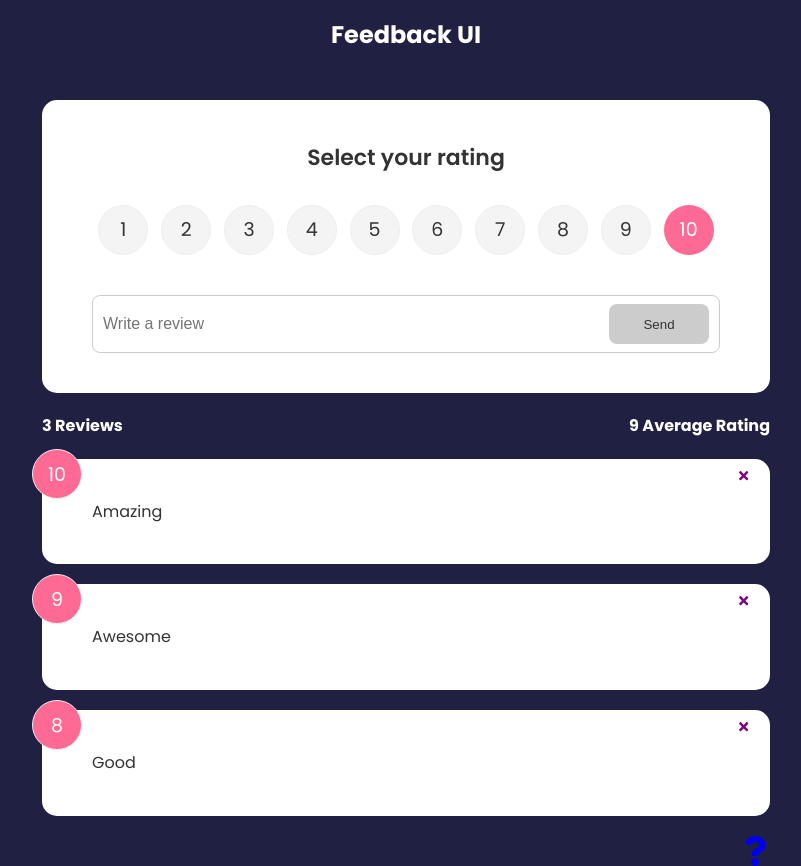
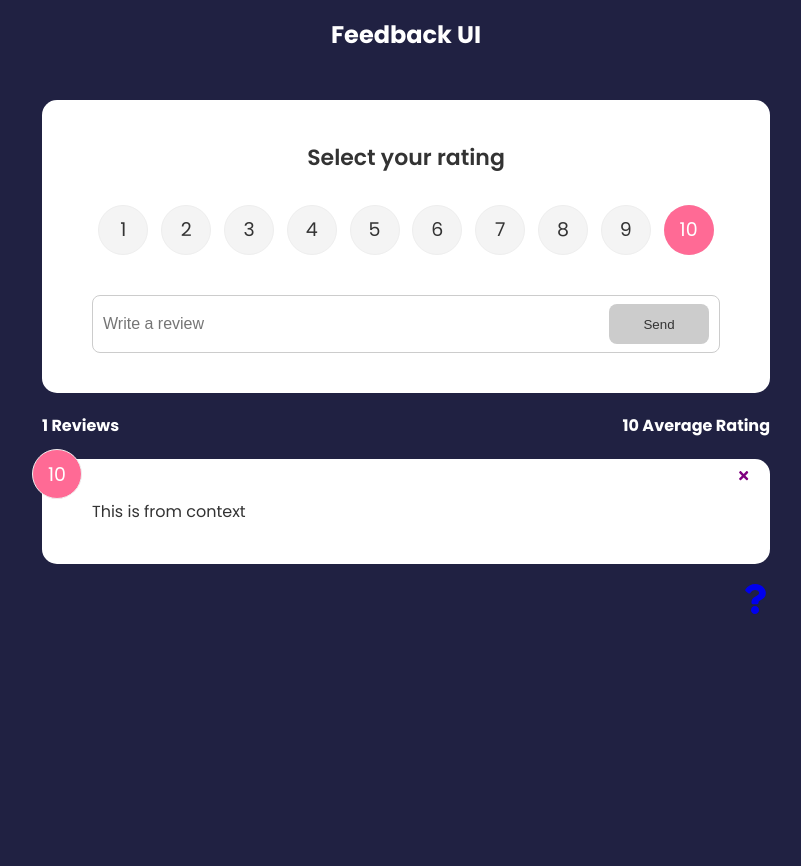
Before and after one commit to arkapatra31/ReactJS, a React (Create React App) app in the folder feedback-app/: page / in a window 1280 px wide. Shown: the whole page, without its empty margins (234-1035 px from the left). After the commit the page ends 800 px from the top, so only its background shows below. Built offline with nearby package versions, Linux system fonts and the light colour scheme.

Commit message:
Feedback UI v1.7

```diff
--- a/feedback-app/src/App.js
+++ b/feedback-app/src/App.js
@@ -1,5 +1,5 @@
 import { useState } from "react";
-import {Link} from 'react-router-dom';
+import { Link } from "react-router-dom";
 import { v4 as uuidv4 } from "uuid";
 import { BrowserRouter as Router, Route, Routes } from "react-router-dom";
 import FeedbackData from "../src/data/FeedbackData";
@@ -12,6 +12,9 @@
 import AboutIconLink from "./components/AboutIconLink";
 import TestPost from "./components/TestPost";
 import Post from "./components/Post";
+
+//importing for Context
+import { FeedbackProvider } from "./context/FeedbackContext";
 
 function App() {
   const [feedbackData, setFeedbackData] = useState(FeedbackData);
@@ -28,6 +31,7 @@
   };
 
   return (
+    <FeedbackProvider>
       <Router>
         <Header />
         <div className="container">
@@ -40,21 +44,26 @@
                   <FeedbackForm
                     addNewFeedback={(review) => addNewFeedback(review)}
                   />
-                <FeedbackStats feedBack={feedbackData} />
+                  <FeedbackStats
+                  //feedBack={feedbackData} passed in context
+                  />
                   <FeedbackList
-                  feedBack={feedbackData}
+                    //feedBack={feedbackData} passed in context
                     deleteFeedBack={(id) => deleteSelectedFeedBack(id)}
                   />
                 </>
               }
             ></Route>
             <Route path="/about" element={<AboutPage />} />
-          <Route path="/testpost/:id/:name" element = {<TestPost />} />
+            <Route path="/testpost/:id/:name" element={<TestPost />} />
             <Route path="/post" element={<Post />} />
           </Routes>
-        <Link to = '/about'><AboutIconLink /></Link>
+          <Link to="/about">
+            <AboutIconLink />
+          </Link>
         </div>
       </Router>
+    </FeedbackProvider>
   );
 }
 
--- a/feedback-app/src/components/FeedbackList.jsx
+++ b/feedback-app/src/components/FeedbackList.jsx
@@ -1,8 +1,16 @@
 import { motion, AnimatePresence } from "framer-motion";
-import PropTypes from "prop-types";
+//import PropTypes from "prop-types";
 import FeedbackItem from "./FeedbackItem";
-export default function FeedbackList({ feedBack, deleteFeedBack }) {
-  if (feedBack === null || feedBack.length === 0) {
+
+//introducing context
+import FeedbackContext from "../context/FeedbackContext";
+import { useContext } from "react";
+
+export default function FeedbackList({ /**feedBack,**/ deleteFeedBack }) {
+
+  const {feedBack} = useContext(FeedbackContext);
+
+  if (!feedBack || feedBack.length === 0) {
     return <p>No feedback yet !!!</p>;
   }
 
@@ -38,13 +46,13 @@
   // );
 }
 
-FeedbackList.propTypes = {
-  //feedBack : PropTypes.array
-  feedBack: PropTypes.arrayOf(
-    PropTypes.shape({
-      id: PropTypes.number.isRequired,
-      rating: PropTypes.number.isRequired,
-      text: PropTypes.string.isRequired,
-    })
-  ),
-};
+// FeedbackList.propTypes = {
+//   //feedBack : PropTypes.array
+//   feedBack: PropTypes.arrayOf(
+//     PropTypes.shape({
+//       id: PropTypes.number.isRequired,
+//       rating: PropTypes.number.isRequired,
+//       text: PropTypes.string.isRequired,
+//     })
+//   ),
+// };
--- a/feedback-app/src/components/FeedbackStats.jsx
+++ b/feedback-app/src/components/FeedbackStats.jsx
@@ -1,6 +1,11 @@
-import PropTypes from "prop-types";
+//import PropTypes from "prop-types";
+//introducing context
+import FeedbackContext from "../context/FeedbackContext";
+import { useContext } from "react";
 
-function FeedbackStats({ feedBack }) {
+
+function FeedbackStats(/**{ feedBack }**/) {
+  const {feedBack} = useContext(FeedbackContext);
   let avg = (
     feedBack.reduce((acc, cur) => {
       return acc + cur.rating;
@@ -17,15 +22,15 @@
   );
 }
 
-FeedbackStats.propTypes = {
-  //feedBack : PropTypes.array
-  feedBack: PropTypes.arrayOf(
-    PropTypes.shape({
-      id: PropTypes.number.isRequired,
-      rating: PropTypes.number.isRequired,
-      text: PropTypes.string.isRequired,
-    })
-  ),
-};
+// FeedbackStats.propTypes = {
+//   //feedBack : PropTypes.array
+//   feedBack: PropTypes.arrayOf(
+//     PropTypes.shape({
+//       id: PropTypes.number.isRequired,
+//       rating: PropTypes.number.isRequired,
+//       text: PropTypes.string.isRequired,
+//     })
+//   ),
+// };
 
 export default FeedbackStats;
--- /dev/null
+++ b/feedback-app/src/context/FeedbackContext.js
@@ -0,0 +1,25 @@
+import { createContext, useState } from "react";
+
+const FeedbackContext = createContext();
+
+//provider
+export const FeedbackProvider = ({ children }) => {
+  const [feedback, setFeedback] = useState([
+    {
+      id: 1,
+      text: "This is from context",
+      rating: 10,
+    },
+  ]);
+  return (
+    <FeedbackContext.Provider
+      value={{
+        feedBack : feedback,
+      }}
+    >
+      {children}
+    </FeedbackContext.Provider>
+  );
+};
+
+export default FeedbackContext;
```
Lines whose indentation alone changed are shown as unchanged.
